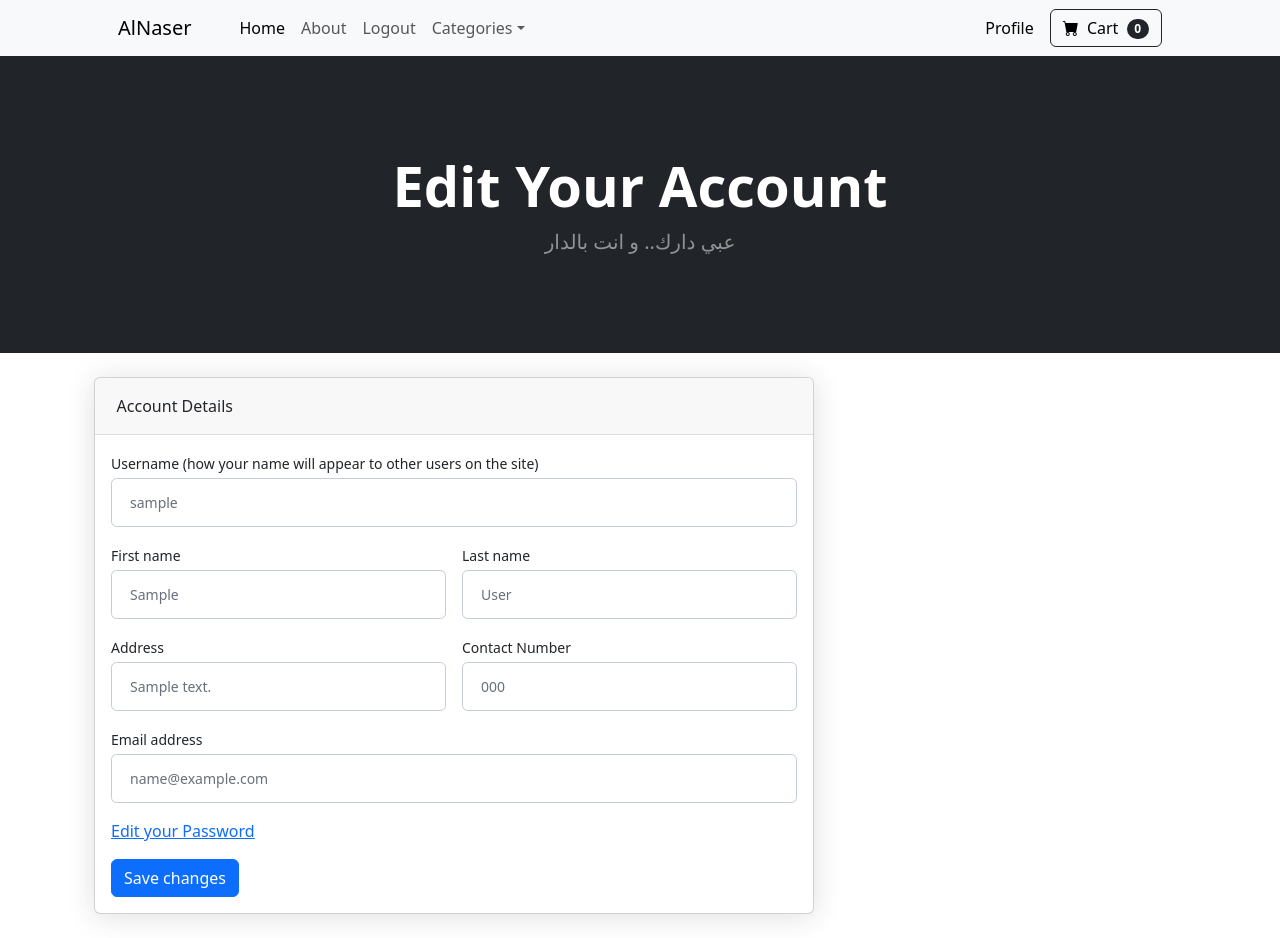
After one commit to eyasq/django-dukkan, a Django app: page /account in a window 1280 px wide. The commit adds this page. Run offline with Django 5.2, Linux system fonts and the light colour scheme; a user stored in the database is signed in; tables that the repository leaves empty hold one stand-in row (values such as "Sample post").

Commit message:
adding account edit functionality

```diff
--- a/alnaser/models.py
+++ b/alnaser/models.py
@@ -5,6 +5,22 @@ import datetime
 # Create your models here.
 def get_default_customer():
     return Customer.objects.get(user__username='eyas')
+
+
+class CustomerManager(models.Manager):
+    def customer_validator(self, post_data):
+        errors = {}
+        if not post_data.get('phone'):
+            errors['phone'] = 'Phone number is required'
+        elif len(post_data.get('phone')) < 10:
+            errors['phone'] = 'Phone number must be at least 10 digits'
+
+        if not post_data.get('address'):
+            errors['address'] = 'Address is required'
+        elif len(post_data.get('address')) < 10:
+            errors['address'] = 'Address is too short'
+
+        return errors
 
 
 class OrderManager(models.Manager):
@@ -47,6 +63,7 @@ class Customer(models.Model):
     user = models.OneToOneField(User, on_delete=models.CASCADE, related_name='customer', blank=True, null=True)
     phone = models.CharField(max_length=15, unique=True)
     address = models.CharField(max_length=255)
+    objects = CustomerManager()
     def __str__(self):
         return self.user.username
 
--- /dev/null
+++ b/alnaser/templates/account.html
@@ -0,0 +1,116 @@
+{% extends 'base.html' %}
+{% block content %}
+
+
+        <!-- Navigation-->
+        <!-- Header-->
+        <header class="bg-dark py-5">
+            <div class="container px-4 px-lg-5 my-5">
+                <div class="text-center text-white">
+                    <h1 class="display-4 fw-bolder">Edit Your Account</h1>
+                    <p class="lead fw-normal text-white-50 mb-0">عبي دارك..  و انت بالدار</p>
+                </div>
+            </div>
+        </header>
+        <style>
+
+.img-account-profile {
+    height: 10rem;
+}
+.rounded-circle {
+    border-radius: 50% !important;
+}
+.card {
+    box-shadow: 0 0.15rem 1.75rem 0 rgb(33 40 50 / 15%);
+}
+.card .card-header {
+    font-weight: 500;
+}
+.card-header:first-child {
+    border-radius: 0.35rem 0.35rem 0 0;
+}
+.card-header {
+    padding: 1rem 1.35rem;
+    margin-bottom: 0;
+    background-color: rgba(33, 40, 50, 0.03);
+    border-bottom: 1px solid rgba(33, 40, 50, 0.125);
+}
+.form-control, .dataTable-input {
+    display: block;
+    width: 100%;
+    padding: 0.875rem 1.125rem;
+    font-size: 0.875rem;
+    font-weight: 400;
+    line-height: 1;
+    color: #69707a;
+    background-color: #fff;
+    background-clip: padding-box;
+    border: 1px solid #c5ccd6;
+    -webkit-appearance: none;
+    -moz-appearance: none;
+    appearance: none;
+    border-radius: 0.35rem;
+    transition: border-color 0.15s ease-in-out, box-shadow 0.15s ease-in-out;
+}
+
+
+        </style>
+        <!-- Section-->
+        <div class="container-xl px-4 mt-4">
+            <div class="row">
+                <div class="col-xl-8">
+                    <!-- Account details card-->
+                    <div class="card mb-4">
+                        <div class="card-header">Account Details</div>
+                        <div class="card-body">
+                            <form method="post" action="/account/edit">
+                                {% csrf_token %}
+                                <!-- Form Group (username)-->
+                                <div class="mb-3">
+                                    <label class="small mb-1" for="inputUsername">Username (how your name will appear to other users on the site)</label>
+                                    <input class="form-control" id="inputUsername" type="text" placeholder="Enter your username" value="{{user.username}}" name="username">
+                                </div>
+                                <!-- Form Row-->
+                                <div class="row gx-3 mb-3">
+                                    <!-- Form Group (first name)-->
+                                    <div class="col-md-6">
+                                        <label class="small mb-1" for="inputFirstName">First name</label>
+                                        <input class="form-control" id="inputFirstName" type="text" placeholder="Enter your first name" value="{{user.first_name}}" name="first_name">
+                                    </div>
+                                    <!-- Form Group (last name)-->
+                                    <div class="col-md-6">
+                                        <label class="small mb-1" for="inputLastName">Last name</label>
+                                        <input class="form-control" id="inputLastName" type="text" placeholder="Enter your last name" value="{{user.last_name}}" name="last_name">
+                                    </div>
+                                </div>
+                                <!-- Form Row        -->
+                                <div class="row gx-3 mb-3">
+                                    <!-- Form Group (organization name)-->
+                                    <div class="col-md-6">
+                                        <label class="small mb-1" for="inputOrgName">Address</label>
+                                        <input class="form-control" id="inputOrgName" type="text" placeholder="Enter your organization name" value="{{customer.address}}" name="address">
+                                    </div>
+                                    <!-- Form Group (location)-->
+                                    <div class="col-md-6">
+                                        <label class="small mb-1" for="inputLocation">Contact Number</label>
+                                        <input class="form-control" id="inputLocation" type="text" placeholder="Enter your number" value="{{customer.phone}}" name="phone">
+                                    </div>
+                                </div>
+                                <!-- Form Group (email address)-->
+                                <div class="mb-3">
+                                    <label class="small mb-1" for="inputEmailAddress">Email address</label>
+                                    <input class="form-control" id="inputEmailAddress" type="email" placeholder="Enter your email address" value="{{user.email}}" name="email">
+                                </div>
+
+                                <div class="row gx-3 mb-3">
+                                    <span><a href="/account/change">Edit your Password</a></span>
+                                </div>
+                                <button class="btn btn-primary" type="button">Save changes</button>
+                            </form>
+                        </div>
+                    </div>
+                </div>
+            </div>
+        </div>
+
+{% endblock %}
--- a/alnaser/templates/nav.html
+++ b/alnaser/templates/nav.html
@@ -24,12 +24,15 @@
                     </ul>
                 </li>
             </ul>
+            {% if user.is_authenticated %}
+
+            <a href="/account" style="color:black; text-decoration: none;" class="me-3">Profile</a>
+            {%endif%}
             <form class="d-flex">
                 <button class="btn btn-outline-dark" type="submit">
-                    <a href="/cart" style="color:black; text-decoration: none;">
+                    <a href="/account" style="color:black; text-decoration: none;">
                     <i class="bi-cart-fill me-1"></i>
                     Cart
-
                     <span class="badge bg-dark text-white ms-1 rounded-pill" id="cart_quantity">{{cart|length}}</span>
                     </a>
                 </button>
--- a/alnaser/urls.py
+++ b/alnaser/urls.py
@@ -27,4 +27,6 @@ urlpatterns = [
     path('logout', views.logout_user, name='logout'),
     path('products/<int:product_id>', views.product_show),
     path('category/<str:foo>', views.category, name='category'),
+    path('account', views.account, name='account'),
+    path('account/edit', views.edit_account, name='edit_account')
 ]
--- a/alnaser/views.py
+++ b/alnaser/views.py
@@ -1,3 +1,4 @@
+from django.http import HttpResponse
 from django.shortcuts import redirect, render
 from django.contrib.auth import authenticate, login, logout
 from django.contrib import messages
@@ -6,6 +7,9 @@ from django.contrib.auth.models import User
 from django.contrib.auth.forms import UserCreationForm
 from .forms import SignUpForm
 from django import forms
+from django.contrib.auth.decorators import login_required
+from django.views.decorators.http import require_POST
+
 # Create your views here.
 
 def index(request):
@@ -71,7 +75,7 @@ def login_user(request):
             return redirect('/login')
     else:
         return render(request, 'login.html')
-
+@login_required
 def logout_user(request):
     logout(request)
     messages.success(request, "Successfully Logged Out")
@@ -91,4 +95,35 @@ def category(request, foo):
     except:
         messages.error(request, 'No Such Category')
         return redirect('/')
-    pass
+
+@login_required(login_url='/login')
+def account(request):
+    user= request.user
+    customer = user.customer
+    context = {
+        "user":user,
+        "customer":customer
+    }
+
+    return render(request, 'account.html', context)
+
+@login_required(login_url='/login')
+@require_POST
+def edit_account(request):
+    username = request.POST.get('username')
+    first_name = request.POST.get('first_name')
+    last_name = request.POST.get('last_name')
+    email = request.POST.get('email')
+    address = request.POST.get('address')
+    phone = request.POST.get('phone')
+    errors = {}
+    if not username:
+        errors['username'] = 'Username is required'
+    elif len(username) < 5:
+        errors['username'] = 'Username must be at least 5 characters'
+    if not email:
+        errors['email'] = 'Email is required'
+    elif User.objects.exclude(pk=request.user.pk).filter(email=email).exists():
+        errors['email'] = 'Email is already in use'
+
+    return render(request, 'account.html', context)
```
Also changed, not shown: cart/views.py (+5 -5 lines).
